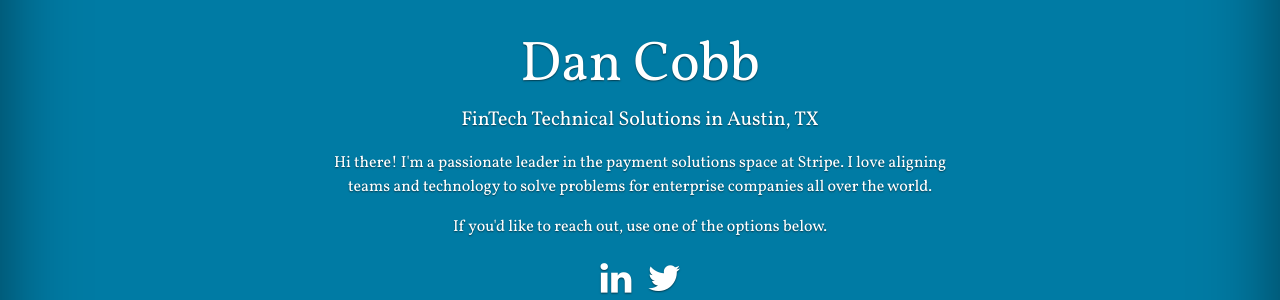
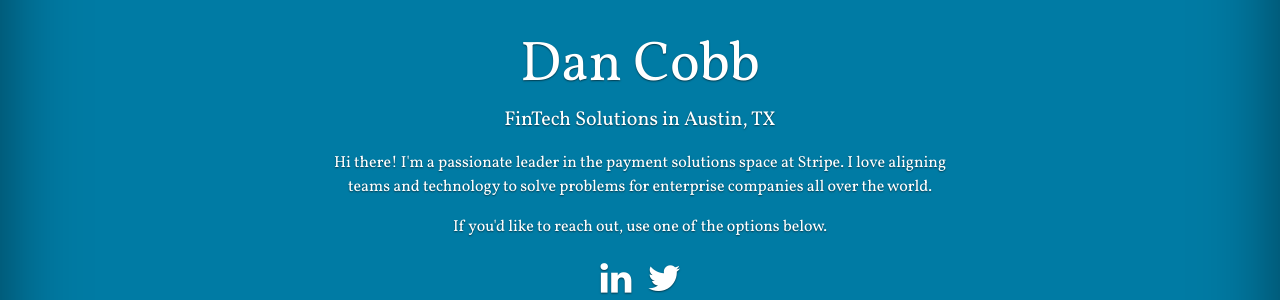
Before and after one commit to dancobb/dancobb.github.io, a Jekyll site: the page built from index.html, in a window 1280 px wide. Shown: the part 254-554 px from the top of the page. Built offline with Jekyll 4.4.1, drawn with Linux system fonts in a browser that asks for light colours; nearby versions of some CDN libraries; comment, search, counter and statistics services are not loaded.

Commit message:
Additional role update

```diff
--- a/index.html
+++ b/index.html
@@ -4,7 +4,7 @@
 
 <h1 class="cover-heading">Dan Cobb</h1>
 
-<p class="lead">FinTech Technical Solutions in Austin, TX</p>
+<p class="lead">FinTech Solutions in Austin, TX</p>
 <p>Hi there!  I'm a passionate leader in the payment solutions space at <a href="https://www.stripe.com">Stripe</a>. I love aligning teams and technology to solve problems for enterprise companies all over the world.</p>
 <p>If you'd like to reach out, use one of the options below.</p>
 <p>
```
